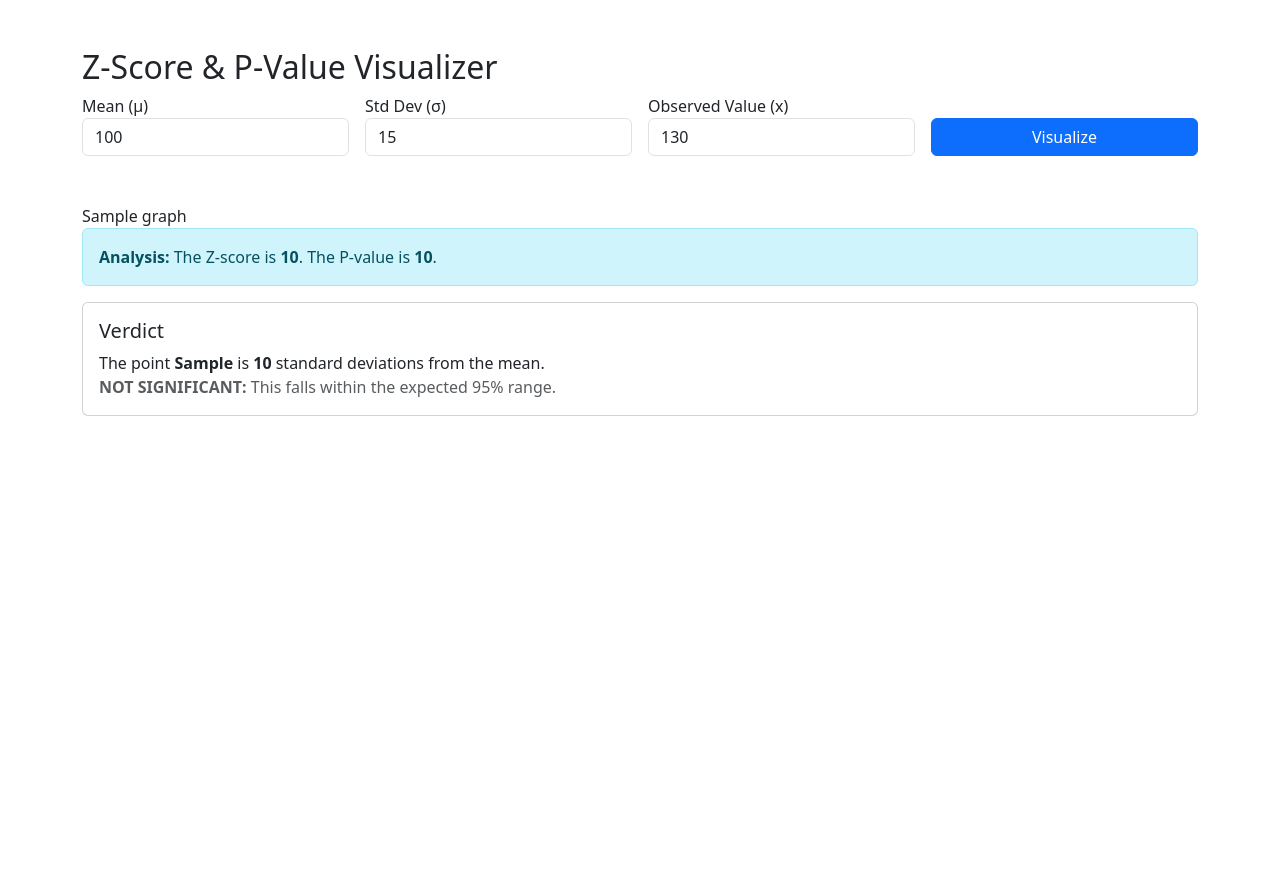
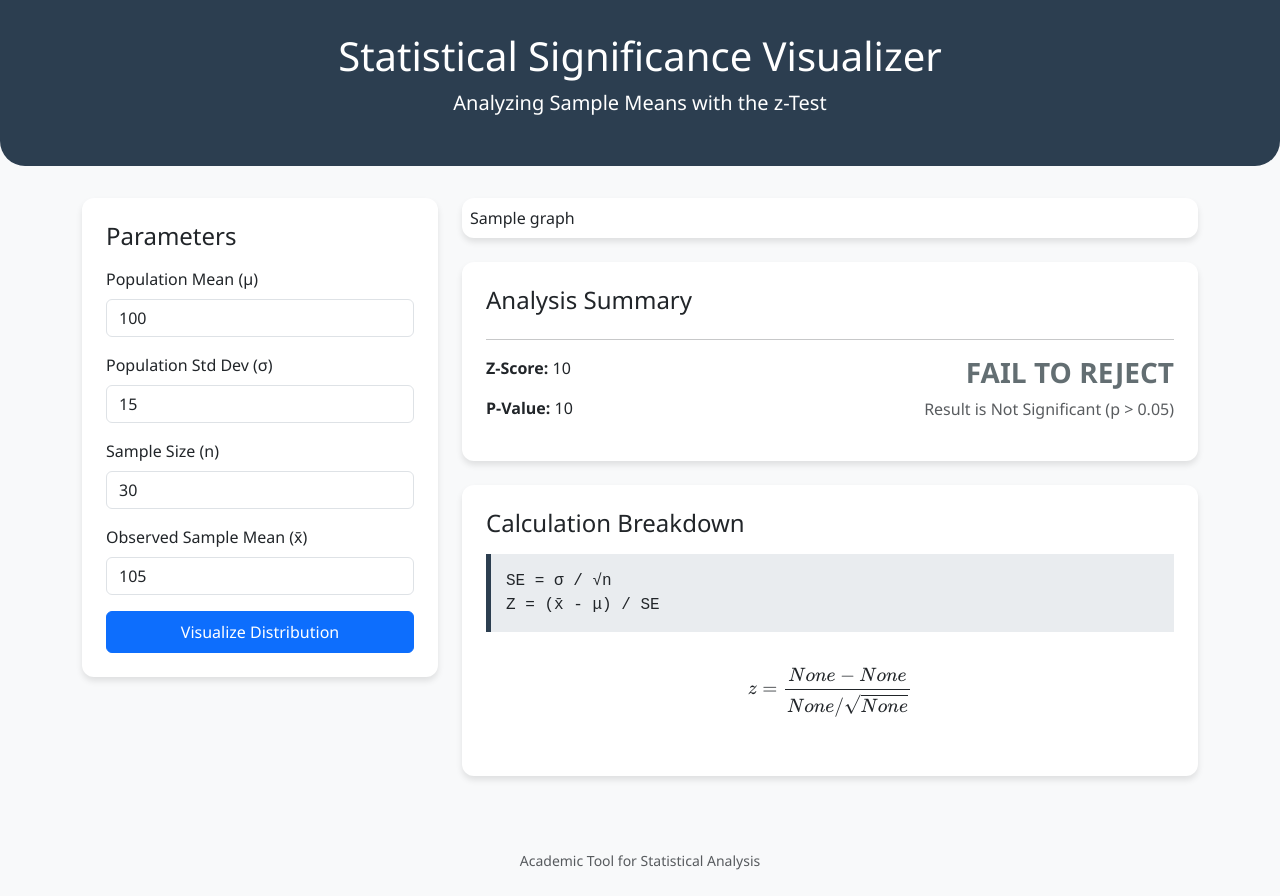
Before and after one commit to dilmilsoach/z-p-visualizer, a Flask app: template templates/index.html in a window 1280 px wide. Before the commit the page ends 416 px from the top, so only its background shows below. Run offline with Flask 3, Linux system fonts and the light colour scheme; the template is opened without the code that fills it: most values are stand-ins (such as "Sample title", 1, 10 or a date in 2020).

Commit message:
Enhance index.html for statistical significance visualizer

```diff
--- a/templates/index.html
+++ b/templates/index.html
@@ -1,51 +1,109 @@
 <!DOCTYPE html>
-<html>
+<html lang="en">
 <head>
-    <title>Stats Visualizer</title>
-    <link rel="stylesheet" href="https://cdn.jsdelivr.net/npm/bootstrap@5.3.0/dist/css/bootstrap.min.css">
+    <meta charset="UTF-8">
+    <meta name="viewport" content="width=device-width, initial-scale=1.0">
+    <title>StatsInsight | z-Test Visualizer</title>
+    <!-- Bootstrap 5 CSS -->
+    <link href="https://cdn.jsdelivr.net/npm/bootstrap@5.3.0/dist/css/bootstrap.min.css" rel="stylesheet">
+    <style>
+        body { background-color: #f8f9fa; font-family: 'Segoe UI', Tahoma, Geneva, Verdana, sans-serif; }
+        .card { border: none; border-radius: 12px; box-shadow: 0 4px 6px rgba(0,0,0,0.1); }
+        .stats-header { background: #2c3e50; color: white; padding: 2rem 0; margin-bottom: 2rem; border-radius: 0 0 25px 25px; }
+        .formula-box { background: #e9ecef; border-left: 5px solid #2c3e50; padding: 15px; font-family: 'Courier New', Courier, monospace; }
+        .result-sig { color: #d63031; font-weight: bold; }
+        .result-insig { color: #636e72; font-weight: bold; }
+    </style>
 </head>
-<body class="container mt-5">
-    <h2>Z-Score & P-Value Visualizer</h2>
-    <form method="POST" class="row g-3">
-        <div class="col-md-3">
-            <label>Mean (μ)</label>
-            <input type="number" step="any" name="mu" class="form-control" value="100" required>
+<body>
+
+<div class="stats-header text-center">
+    <h1>Statistical Significance Visualizer</h1>
+    <p class="lead">Analyzing Sample Means with the z-Test</p>
 </div>
-        <div class="col-md-3">
-            <label>Std Dev (σ)</label>
-            <input type="number" step="any" name="sigma" class="form-control" value="15" required>
+
+<div class="container">
+    <div class="row">
+        <!-- Input Section -->
+        <div class="col-lg-4">
+            <div class="card p-4 mb-4">
+                <h4 class="mb-3">Parameters</h4>
+                <form method="POST">
+                    <div class="mb-3">
+                        <label class="form-label">Population Mean (&mu;)</label>
+                        <!-- Using .get() prevents KeyError on first load -->
+                        <input type="number" step="any" name="mu" class="form-control" value="{{ request.form.get('mu', 100) }}" required>
                     </div>
-        <div class="col-md-3">
-            <label>Observed Value (x)</label>
-            <input type="number" step="any" name="x_val" class="form-control" value="130" required>
+                    <div class="mb-3">
+                        <label class="form-label">Population Std Dev (&sigma;)</label>
+                        <input type="number" step="any" name="sigma" class="form-control" value="{{ request.form.get('sigma', 15) }}" required>
                     </div>
-        <div class="col-md-3 align-self-end">
-            <button type="submit" class="btn btn-primary w-100">Visualize</button>
+                    <div class="mb-3">
+                        <label class="form-label">Sample Size (n)</label>
+                        <input type="number" step="1" name="n" class="form-control" value="{{ request.form.get('n', 30) }}" required>
                     </div>
+                    <div class="mb-3">
+                        <label class="form-label">Observed Sample Mean (x̄)</label>
+                        <input type="number" step="any" name="x_bar" class="form-control" value="{{ request.form.get('x_bar', 105) }}" required>
+                    </div>
+                    <button type="submit" class="btn btn-primary w-100 py-2">Visualize Distribution</button>
                 </form>
+            </div>
+        </div>
 
-    <div class="mt-5">
+        <!-- Visualization Section -->
+        <div class="col-lg-8">
             {% if graph %}
-            <div>{{ graph | safe }}</div>
-            <div class="alert alert-info">
-                <strong>Analysis:</strong> The Z-score is <b>{{ z|round(2) }}</b>.
-                The P-value is <b>{{ p|round(4) }}</b>.
+                <div class="card p-2 mb-4">
+                    {{ graph | safe }}
+                </div>
+
+                <div class="card p-4 mb-4">
+                    <h4>Analysis Summary</h4>
+                    <hr>
+                    <div class="row">
+                        <div class="col-md-6">
+                            <p><strong>Z-Score:</strong> {{ z|round(4) }}</p>
+                            <p><strong>P-Value:</strong> {{ p|round(4) }}</p>
+                        </div>
+                        <div class="col-md-6 text-end">
+                            {% if p <= 0.05 %}
+                                <h3 class="result-sig">REJECT NULL</h3>
+                                <p class="text-muted">Result is Statistically Significant (p &le; 0.05)</p>
+                            {% else %}
+                                <h3 class="result-insig">FAIL TO REJECT</h3>
+                                <p class="text-muted">Result is Not Significant (p > 0.05)</p>
+                            {% endif %}
+                        </div>
+                    </div>
+                </div>
+
+                <div class="card p-4 mb-5">
+                    <h4>Calculation Breakdown</h4>
+                    <div class="formula-box mt-2">
+                        SE = &sigma; / &radic;n <br>
+                        Z = (x̄ - &mu;) / SE
+                    </div>
+                    <p class="mt-3">
+                        $$z = \frac{ {{request.form.get('x_bar')}} - {{request.form.get('mu')}} }{ {{request.form.get('sigma')}} / \sqrt{ {{request.form.get('n')}} } }$$
+                    </p>
+                </div>
+            {% else %}
+                <div class="text-center mt-5 p-5 border rounded bg-white shadow-sm">
+                    <h3 class="text-muted">Ready for Analysis</h3>
+                    <p>Adjust the parameters on the left and click visualize to see the sampling distribution and p-value area.</p>
                 </div>
             {% endif %}
         </div>
-    <div class="card mt-3">
-        <div class="card-body">
-            <h5 class="card-title">Verdict</h5>
-            <p class="card-text">
-            The point <strong>{{ x_val }}</strong> is <strong>{{ z|round(2) }}</strong> standard deviations from the mean.
-                <br>
-            {% if p <= 0.05 %}
-                <span class="text-danger"><strong>SIGNIFICANT:</strong> This falls in the extreme 5% of the population.</span>
-            {% else %}
-                <span class="text-muted"><strong>NOT SIGNIFICANT:</strong> This falls within the expected 95% range.</span>
-            {% endif %}
-            </p>
     </div>
 </div>
+
+<footer class="text-center py-4 text-muted">
+    <small>Academic Tool for Statistical Analysis</small>
+</footer>
+
+<script src="https://polyfill.io/v3/polyfill.min.js?features=es6"></script>
+<script id="MathJax-script" async src="https://cdn.jsdelivr.net/npm/mathjax@3/es5/tex-mml-chtml.js"></script>
+
 </body>
 </html>
```
Lines whose indentation alone changed are shown as unchanged.
